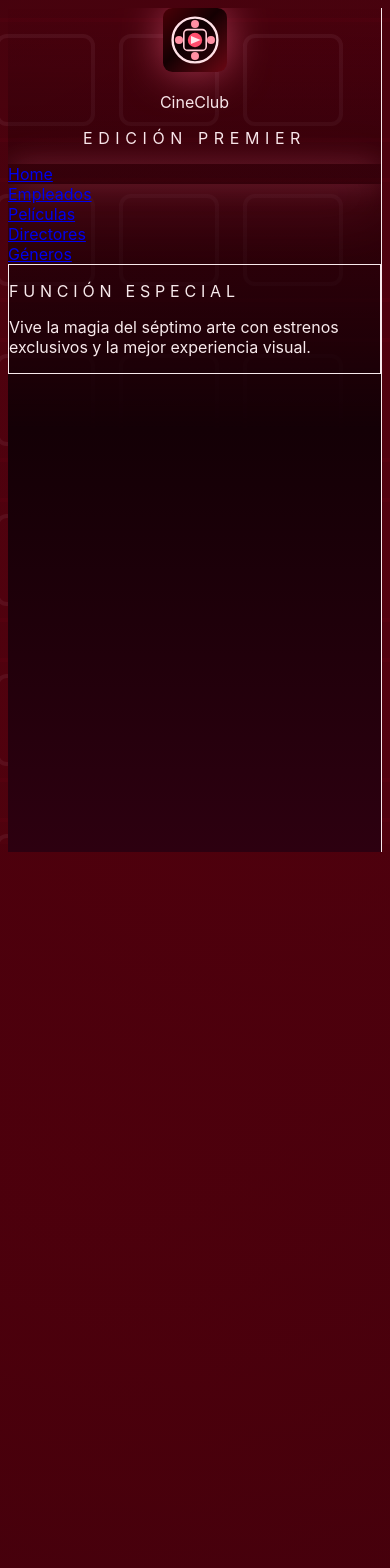
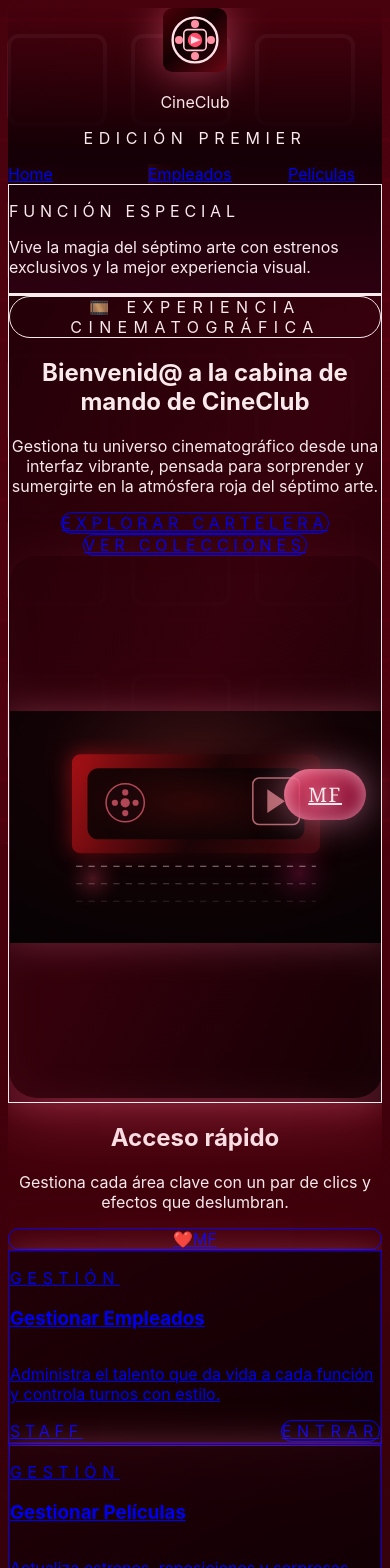
Before and after one commit to SuriiX/Cine-Club-React, a Next.js app in the folder cineclub-next/: page / in a window 390 px wide. Shown: the top 1568 px of the page. Built offline with nearby package versions, Linux system fonts and the light colour scheme.

Commit message:
Improve home layout and responsive navigation

```diff
--- a/cineclub-next/src/app/globals.css
+++ b/cineclub-next/src/app/globals.css
@@ -119,6 +119,14 @@ body::before {
   box-shadow: 0 0 40px rgba(255, 128, 160, 0.6), inset 0 0 16px rgba(255, 204, 216, 0.6);
   filter: brightness(1.1);
   cursor: pointer;
+}
+
+@media (max-width: 1023px) {
+  .mf-button {
+    position: fixed;
+    bottom: 24px;
+    right: 24px;
+  }
 }
 @keyframes neonPulse {
   0%, 100% {
--- a/cineclub-next/src/app/layout.tsx
+++ b/cineclub-next/src/app/layout.tsx
@@ -16,12 +16,12 @@ export default function RootLayout({
   return (
     <html lang="es">
       <body className="antialiased text-rose-50">
-        <div className="relative flex min-h-screen">
+        <div className="relative flex min-h-screen flex-col lg:flex-row">
           <div className="pointer-events-none absolute inset-0 bg-[radial-gradient(circle_at_top,_rgba(255,72,108,0.18),transparent_60%)]"></div>
 
           <Sidebar />
 
-          <main className="relative flex-1 overflow-auto px-6 py-10 sm:px-10 lg:px-14">
+          <main className="relative flex-1 overflow-auto px-6 py-8 sm:px-10 lg:px-14">
             <div className="pointer-events-none absolute inset-0 bg-[radial-gradient(circle_at_40%_20%,rgba(255,120,160,0.12),transparent_55%)]"></div>
             <div className="relative mx-auto flex w-full max-w-6xl flex-col gap-12">
               {children}
--- a/cineclub-next/src/app/page.tsx
+++ b/cineclub-next/src/app/page.tsx
@@ -90,24 +90,24 @@ const collections = [
 
 export default function HomePage() {
   return (
-    <div className="space-y-16">
+    <div className="space-y-14 sm:space-y-16">
 
       {/* --- Sección 1: Banner Principal (sin cambios) --- */}
-      <section className="relative overflow-hidden rounded-3xl border border-rose-900/50 bg-gradient-to-br from-[#200008]/90 via-[#31010c]/85 to-[#120005]/95 px-8 py-12 shadow-cinema animate-fade-in sm:px-12">
+      <section className="relative overflow-hidden rounded-3xl border border-rose-900/50 bg-gradient-to-br from-[#200008]/90 via-[#31010c]/85 to-[#120005]/95 px-6 py-10 shadow-cinema animate-fade-in sm:px-10 sm:py-12">
         <div className="pointer-events-none absolute inset-0 bg-[radial-gradient(circle_at_top_left,_rgba(255,120,150,0.15),transparent_65%)]" />
         <div className="pointer-events-none absolute -top-12 left-0 h-32 w-full bg-[url('/images/film-strip.svg')] bg-[length:360px_140px] opacity-30 mix-blend-screen animate-marquee" />
-        <div className="relative flex flex-col gap-12 lg:flex-row lg:items-center">
-          <div className="flex-1 space-y-6">
+        <div className="relative flex flex-col gap-10 lg:flex-row lg:items-center">
+          <div className="flex-1 space-y-6 text-center lg:text-left">
             <span className="inline-flex items-center gap-2 rounded-full border border-rose-400/50 bg-rose-500/10 px-4 py-1 text-xs font-semibold uppercase tracking-[0.4em] text-rose-100/80">
               🎞️ Experiencia Cinematográfica
             </span>
             <h1 className="text-4xl font-extrabold tracking-tight text-rose-50 sm:text-5xl lg:text-6xl">
               Bienvenid@ a la cabina de mando de CineClub
             </h1>
-            <p className="max-w-xl text-lg leading-relaxed text-rose-100/80">
+            <p className="mx-auto max-w-2xl text-base leading-relaxed text-rose-100/80 sm:text-lg lg:mx-0">
               Gestiona tu universo cinematográfico desde una interfaz vibrante, pensada para sorprender y sumergirte en la atmósfera roja del séptimo arte.
             </p>
-            <div className="flex flex-wrap gap-4">
+            <div className="flex flex-wrap items-center justify-center gap-4 lg:justify-start">
               <Link
                 href="/peliculas"
                 className="inline-flex items-center gap-2 rounded-full border border-rose-500/60 bg-rose-500/20 px-6 py-3 text-sm font-semibold uppercase tracking-[0.3em] text-rose-50 transition-all duration-300 hover:translate-y-[-2px] hover:bg-rose-500/30 hover:shadow-[0_15px_35px_rgba(255,80,120,0.35)]"
@@ -126,7 +126,7 @@ export default function HomePage() {
           <div className="relative flex-1">
             <div className="absolute -left-16 top-16 h-32 w-32 rounded-full bg-rose-400/20 blur-3xl" />
             <div className="absolute -right-10 bottom-6 h-24 w-24 rounded-full bg-rose-700/20 blur-3xl" />
-            <div className="relative mx-auto w-full max-w-md">
+            <div className="relative mx-auto w-full max-w-sm sm:max-w-md">
               <div className="absolute -inset-8 rounded-[32px] bg-gradient-to-tr from-rose-500/25 via-transparent to-rose-700/25 blur-3xl" />
               <Image
                 src="/images/hero-cinema.svg"
@@ -144,17 +144,16 @@ export default function HomePage() {
 
       {/* --- Sección 2: Acceso Rápido (CORREGIDA) --- */}
       <section className="space-y-8 animate-fade-in" style={{ animationDelay: '0.2s' }}>
-
         <div className="flex flex-col gap-4 sm:flex-row sm:items-end sm:justify-between">
-          <div className="space-y-2">
-            <h2 className="text-3xl font-semibold text-rose-50">Acceso rápido</h2>
-            <p className="text-sm text-rose-100/70">Gestiona cada área clave con un par de clics y efectos que deslumbran.</p>
+          <div className="space-y-2 text-center sm:text-left">
+            <h2 className="text-2xl font-semibold text-rose-50 sm:text-3xl">Acceso rápido</h2>
+            <p className="text-sm text-rose-100/70 sm:text-base">Gestiona cada área clave con un par de clics y efectos que deslumbran.</p>
           </div>
 
           {/* --- BOTÓN CORREGIDO --- */}
           <Link
             href="/sorpresa"
-            className="inline-flex items-center gap-3 rounded-full border border-rose-400/50 px-5 py-2 text-sm font-semibold tracking-widest text-rose-200/80 transition-all duration-300 hover:border-rose-200 hover:text-rose-50 hover:shadow-cinema"
+            className="inline-flex items-center justify-center gap-3 rounded-full border border-rose-400/50 px-5 py-2 text-sm font-semibold tracking-widest text-rose-200/80 transition-all duration-300 hover:border-rose-200 hover:text-rose-50 hover:shadow-cinema"
           >
             <span>❤️</span>
             <span>MF</span>
@@ -162,7 +161,7 @@ export default function HomePage() {
           {/* --- FIN BOTÓN CORREGIDO --- */}
 
         </div>
-        <div className="grid gap-6 md:grid-cols-2 xl:grid-cols-3">
+        <div className="grid gap-4 sm:gap-6 md:grid-cols-2 xl:grid-cols-3">
           {quickLinks.map((item) => (
             <StatCard key={item.title} {...item} />
           ))}
@@ -170,7 +169,7 @@ export default function HomePage() {
       </section>
 
       {/* --- Sección 3: Colecciones (sin cambios) --- */}
-      <section className="relative overflow-hidden rounded-3xl border border-rose-900/40 bg-gradient-to-br from-white/10 via-[#200008]/45 to-[#120005]/75 p-8 shadow-cinema backdrop-blur animate-fade-in" style={{ animationDelay: '0.35s' }}>
+      <section className="relative overflow-hidden rounded-3xl border border-rose-900/40 bg-gradient-to-br from-white/10 via-[#200008]/45 to-[#120005]/75 p-6 shadow-cinema backdrop-blur animate-fade-in sm:p-8" style={{ animationDelay: '0.35s' }}>
         <div className="pointer-events-none absolute inset-x-0 -top-16 h-24 bg-[url('/images/film-strip.svg')] bg-[length:360px_140px] opacity-25 animate-marquee" />
         <div className="relative grid gap-8 lg:grid-cols-3">
           {collections.map((collection, index) => (
@@ -180,7 +179,7 @@ export default function HomePage() {
               style={{ animationDelay: `${0.2 * (index + 1)}s` }}
             >
               <div className="absolute inset-0 bg-gradient-to-br from-rose-500/20 via-transparent to-rose-800/30 opacity-60 transition-opacity duration-500 group-hover:opacity-90" />
-              <div className="relative flex h-full flex-col gap-5 p-6">
+              <div className="relative flex h-full flex-col gap-5 p-5 sm:p-6">
                 <Image
                   src={collection.image}
                   alt={collection.title}
@@ -205,33 +204,33 @@ export default function HomePage() {
       </section>
 
       {/* --- Sección 4: Destacados (sin cambios) --- */}
-      <section className="relative overflow-hidden rounded-3xl border border-rose-900/50 bg-black/40 p-8 shadow-cinema backdrop-blur animate-fade-in" style={{ animationDelay: '0.55s' }}>
+      <section className="relative overflow-hidden rounded-3xl border border-rose-900/50 bg-black/40 p-6 shadow-cinema backdrop-blur animate-fade-in sm:p-8" style={{ animationDelay: '0.55s' }}>
         <div className="pointer-events-none absolute inset-0 bg-cinema-grid opacity-20" />
-        <div className="relative grid gap-10 md:grid-cols-[1.1fr,0.9fr]">
-          <div className="space-y-6">
-            <h2 className="text-3xl font-semibold text-rose-50">Una interfaz hecha para brillar</h2>
-            <p className="text-sm leading-relaxed text-rose-100/75">
+        <div className="relative grid gap-8 md:grid-cols-[1.1fr,0.9fr] md:gap-10">
+          <div className="space-y-5 text-center md:text-left">
+            <h2 className="text-2xl font-semibold text-rose-50 sm:text-3xl">Una interfaz hecha para brillar</h2>
+            <p className="text-sm leading-relaxed text-rose-100/75 sm:text-base">
               El nuevo look de CineClub mezcla tonos rojizos intensos, texturas cinematográficas y animaciones envolventes que elevan cada interacción.
             </p>
-            <ul className="space-y-4 text-sm text-rose-100/80">
+            <ul className="space-y-3 text-left text-sm text-rose-100/80 sm:space-y-4 sm:text-base">
               <li className="flex items-start gap-3">
                 <span className="mt-1 inline-flex h-6 w-6 items-center justify-center rounded-full bg-rose-500/30 text-rose-50">✨</span>
-                Animaciones dinámicas en tarjetas y portadas que se sienten como una marquesina en movimiento.
+                <span>Animaciones dinámicas en tarjetas y portadas que se sienten como una marquesina en movimiento.</span>
               </li>
               <li className="flex items-start gap-3">
                 <span className="mt-1 inline-flex h-6 w-6 items-center justify-center rounded-full bg-rose-500/30 text-rose-50">📽️</span>
-                Imágenes cuidadosamente creadas para reforzar la estética deluxe de cada sección.
+                <span>Imágenes cuidadosamente creadas para reforzar la estética deluxe de cada sección.</span>
               </li>
               <li className="flex items-start gap-3">
                 <span className="mt-1 inline-flex h-6 w-6 items-center justify-center rounded-full bg-rose-500/30 text-rose-50">🎟️</span>
-                Botones y enlaces con brillos tipo neón que invitan a seguir explorando el club.
+                <span>Botones y enlaces con brillos tipo neón que invitan a seguir explorando el club.</span>
               </li>
             </ul>
           </div>
 
           <div className="relative flex items-center justify-center">
             <div className="absolute -inset-12 rounded-full bg-rose-600/20 blur-3xl" />
-            <div className="relative w-full max-w-md overflow-hidden rounded-2xl border border-rose-900/50 bg-gradient-to-br from-[#240009]/70 via-[#110005]/75 to-[#050103]/90 p-6">
+            <div className="relative w-full max-w-sm overflow-hidden rounded-2xl border border-rose-900/50 bg-gradient-to-br from-[#240009]/70 via-[#110005]/75 to-[#050103]/90 p-6 sm:max-w-md">
               <div className="flex items-center justify-between text-xs font-semibold uppercase tracking-[0.35em] text-rose-200/70">
                 <span>Agenda</span>
                 <span>Panel</span>
--- a/cineclub-next/src/components/Sidebar.tsx
+++ b/cineclub-next/src/components/Sidebar.tsx
@@ -24,11 +24,11 @@ export default function Sidebar() {
   const pathname = usePathname();
 
   return (
-    <aside className="relative flex h-screen w-64 flex-col overflow-hidden border-r border-rose-900/40 bg-gradient-to-b from-black via-[#140006] to-[#2d0010] p-6 text-rose-50 shadow-2xl shadow-rose-900/40">
+    <aside className="relative z-20 flex w-full flex-col overflow-hidden border-b border-rose-900/40 bg-gradient-to-b from-black via-[#140006] to-[#2d0010] px-6 pb-4 pt-6 text-rose-50 shadow-2xl shadow-rose-900/40 lg:h-screen lg:w-64 lg:border-b-0 lg:border-r lg:px-6 lg:py-6">
       <div className="pointer-events-none absolute inset-0 bg-[url('/images/film-strip.svg')] bg-[length:320px_120px] opacity-[0.15] mix-blend-screen"></div>
 
-      <div className="relative z-10 flex flex-col gap-8">
-        <div className="flex flex-col items-center gap-4 text-center">
+      <div className="relative z-10 flex flex-col gap-6 lg:gap-8">
+        <div className="flex flex-col items-center gap-4 text-center lg:items-stretch">
           <div className="relative">
             <div className="absolute inset-0 -translate-y-1 animate-spotlight rounded-full bg-rose-500/30 blur-2xl"></div>
             <Image
@@ -39,13 +39,13 @@ export default function Sidebar() {
               className="relative z-10 drop-shadow-[0_0_20px_rgba(255,100,140,0.55)]"
             />
           </div>
-          <div>
-            <p className="text-xl font-semibold tracking-wider">CineClub</p>
-            <p className="text-sm font-medium uppercase tracking-[0.35em] text-rose-200/70">Edición Premier</p>
+          <div className="space-y-1">
+            <p className="text-lg font-semibold tracking-wider lg:text-xl">CineClub</p>
+            <p className="text-xs font-medium uppercase tracking-[0.35em] text-rose-200/70 lg:text-sm">Edición Premier</p>
           </div>
         </div>
 
-        <nav className="flex flex-col gap-2">
+        <nav className="flex gap-2 overflow-x-auto pb-1 lg:flex-col lg:overflow-visible lg:pb-0">
           {navLinks.map((link) => {
             const isActive = pathname.startsWith(link.href) && (link.href !== '/' || pathname === '/');
 
@@ -53,14 +53,14 @@ export default function Sidebar() {
               <Link
                 key={link.nombre}
                 href={link.href}
-                className={`group relative flex items-center gap-3 rounded-xl px-4 py-3 text-base font-semibold tracking-wide transition-all duration-300 ${
+                className={`group relative flex min-w-[140px] items-center gap-3 rounded-xl px-4 py-3 text-sm font-semibold tracking-wide transition-all duration-300 lg:min-w-0 lg:text-base ${
                   isActive
-                    ? 'translate-x-1 bg-gradient-to-r from-rose-600/70 via-rose-500/60 to-red-600/60 text-rose-50 shadow-cinema'
-                    : 'text-rose-200/70 hover:translate-x-2 hover:bg-white/5 hover:text-rose-50'
+                    ? 'translate-y-0 bg-gradient-to-r from-rose-600/70 via-rose-500/60 to-red-600/60 text-rose-50 shadow-cinema lg:translate-x-1'
+                    : 'text-rose-200/70 hover:translate-y-[-2px] hover:bg-white/5 hover:text-rose-50 lg:hover:translate-x-2'
                 }`}
               >
                 <span
-                  className={`absolute inset-y-1 left-1 w-1 rounded-full bg-rose-400/80 transition-all duration-300 ${
+                  className={`absolute inset-y-1 left-1 hidden w-1 rounded-full bg-rose-400/80 transition-all duration-300 lg:block ${
                     isActive ? 'scale-y-100 opacity-100' : 'scale-y-0 opacity-0 group-hover:scale-y-100 group-hover:opacity-70'
                   }`}
                 ></span>
@@ -73,9 +73,9 @@ export default function Sidebar() {
           })}
         </nav>
 
-        <div className="mt-auto rounded-2xl border border-rose-900/40 bg-white/5 p-4 text-sm text-rose-100/80 backdrop-blur">
+        <div className="mt-4 rounded-2xl border border-rose-900/40 bg-white/5 p-4 text-xs text-rose-100/80 backdrop-blur lg:mt-auto lg:text-sm">
           <p className="font-semibold uppercase tracking-[0.3em] text-rose-200">Función Especial</p>
-          <p className="mt-2 text-xs leading-relaxed text-rose-100/70">
+          <p className="mt-2 leading-relaxed text-rose-100/70">
             Vive la magia del séptimo arte con estrenos exclusivos y la mejor experiencia visual.
           </p>
         </div>
```
